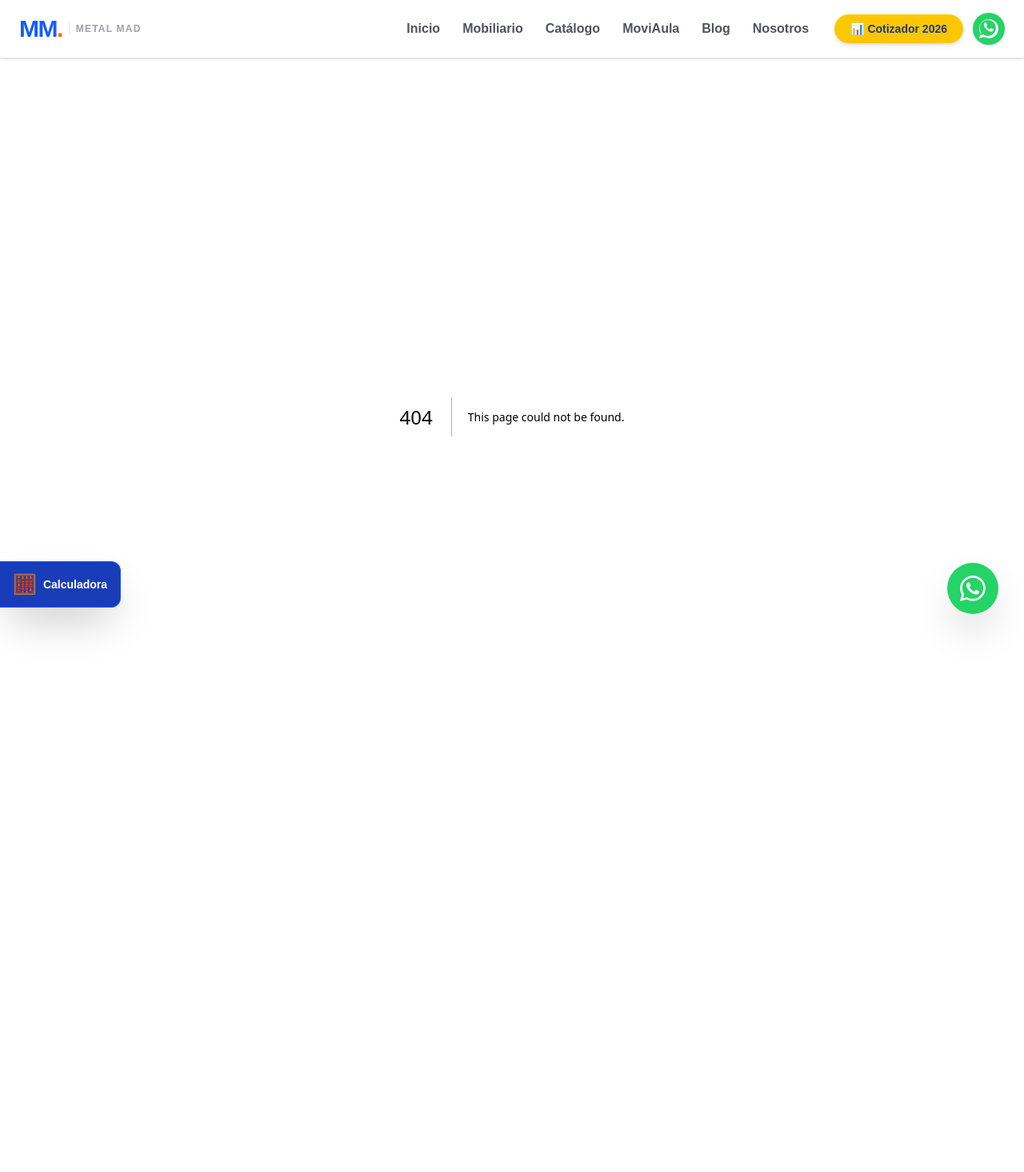
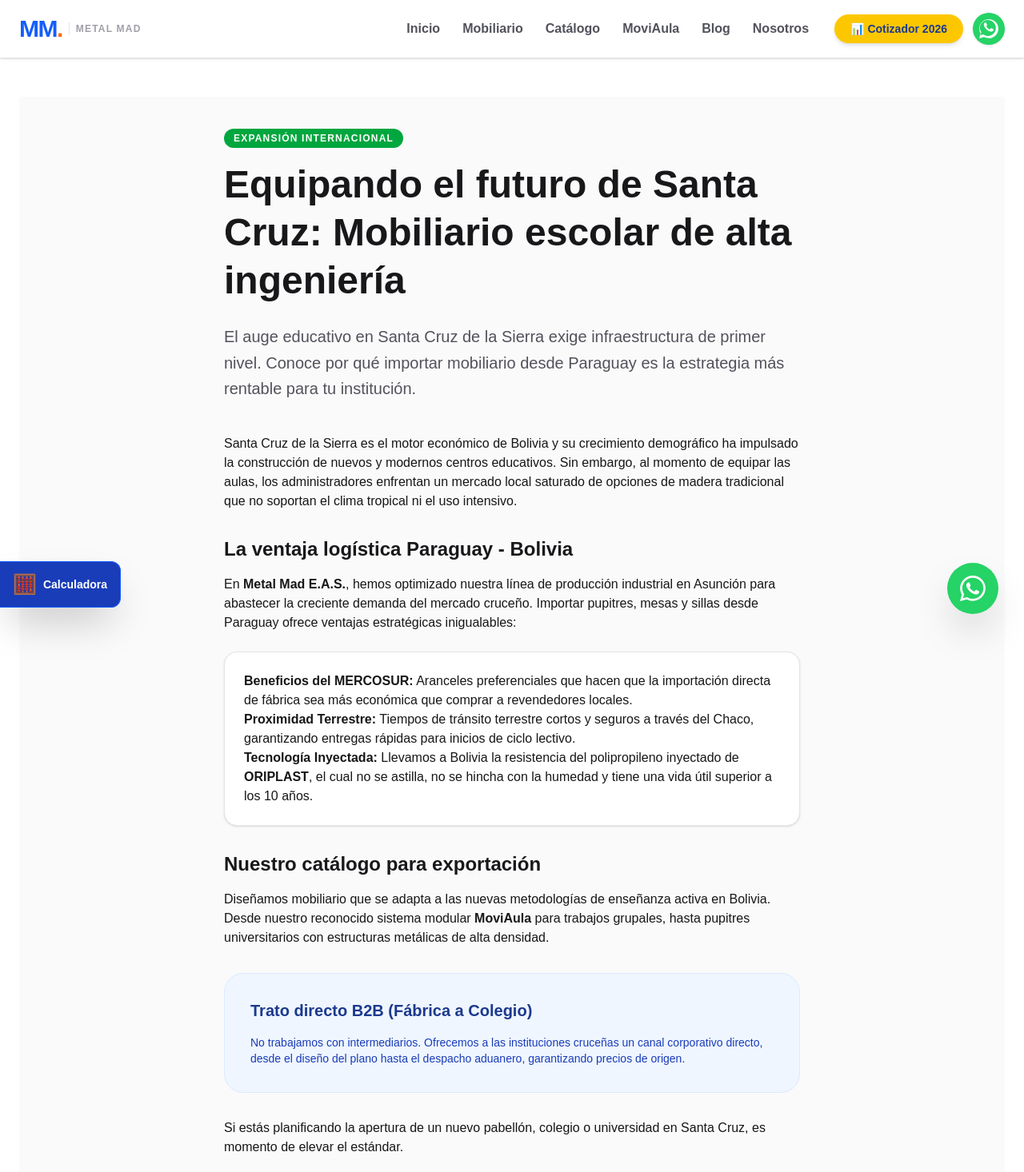
Before and after one commit to oscaramarilla/metal-mad-web, a Next.js app: page /santa-cruz-bolivia in a window 1280 px wide. Before the commit this address had no page. Shown: the top 1466 px of the page at 80% size. Before the commit the page ends 969 px from the top, so only its background shows below. Built offline with nearby package versions, Linux system fonts and the light colour scheme.

Commit message:
Nueva portada de blog y artículo de Santa Cruz

```diff
--- a/app/blog/page.tsx
+++ b/app/blog/page.tsx
@@ -3,12 +3,21 @@
 
 export const metadata: Metadata = {
   title: "Centro de Innovación Educativa | Metal Mad",
-  description: "Noticias oficiales, guías de licitación y recursos sobre mobiliario escolar de alta ingeniería en Paraguay.",
+  description: "Noticias oficiales, guías de licitación y recursos sobre mobiliario escolar de alta ingeniería en Paraguay y Bolivia.",
 };
 
 // 🧠 AQUÍ ESTÁ LA MAGIA: Tu Mini Base de Datos SEO
 // Cuando crees un nuevo artículo, solo agregas un bloque aquí y aparecerá automáticamente.
 const blogPosts = [
+  {
+    slug: "santa-cruz-bolivia",
+    tag: "Exportación B2B",
+    tagColor: "bg-green-600 text-white",
+    bgColor: "bg-zinc-800",
+    title: "Equipando el futuro de Santa Cruz, Bolivia",
+    description: "Conoce por qué importar mobiliario inyectado desde Paraguay es la estrategia más rentable para las nuevas instituciones cruceñas.",
+    size: "normal" // Ocupa 1 columna
+  },
   {
     slug: "comunicado-oriplast",
     tag: "Comunicado Oficial",
--- /dev/null
+++ b/app/santa-cruz-bolivia/page.tsx
@@ -0,0 +1,76 @@
+import { Metadata } from "next";
+import Link from "next/link";
+
+export const metadata: Metadata = {
+  title: "Mobiliario Escolar para Santa Cruz, Bolivia | Exportación Metal Mad",
+  description: "Guía para directores e inversionistas educativos en Santa Cruz de la Sierra. Descubre cómo importar pupitres inyectados y mesas escolares desde Paraguay.",
+};
+
+export default function SantaCruzBlog() {
+  return (
+    <article className="min-h-screen bg-zinc-50 font-sans pb-20 pt-10">
+      <div className="max-w-3xl mx-auto px-6">
+
+        <header className="mb-10">
+          <div className="flex items-center gap-2 mb-4">
+            <span className="bg-green-600 text-white text-xs font-bold px-3 py-1 rounded-full uppercase tracking-widest">Expansión Internacional</span>
+          </div>
+          <h1 className="text-4xl md:text-5xl font-black text-zinc-900 leading-tight mb-6">
+            Equipando el futuro de Santa Cruz: Mobiliario escolar de alta ingeniería
+          </h1>
+          <p className="text-xl text-zinc-600 leading-relaxed">
+            El auge educativo en Santa Cruz de la Sierra exige infraestructura de primer nivel. Conoce por qué importar mobiliario desde Paraguay es la estrategia más rentable para tu institución.
+          </p>
+        </header>
+
+        <div className="prose prose-lg prose-zinc max-w-none">
+          <p>
+            Santa Cruz de la Sierra es el motor económico de Bolivia y su crecimiento demográfico ha impulsado la construcción de nuevos y modernos centros educativos. Sin embargo, al momento de equipar las aulas, los administradores enfrentan un mercado local saturado de opciones de madera tradicional que no soportan el clima tropical ni el uso intensivo.
+          </p>
+
+          <h3 className="text-2xl font-bold text-zinc-900 mt-8 mb-4">La ventaja logística Paraguay - Bolivia</h3>
+          <p>
+            En <strong>Metal Mad E.A.S.</strong>, hemos optimizado nuestra línea de producción industrial en Asunción para abastecer la creciente demanda del mercado cruceño. Importar pupitres, mesas y sillas desde Paraguay ofrece ventajas estratégicas inigualables:
+          </p>
+          <ul className="bg-white p-6 rounded-2xl border border-zinc-200 shadow-sm my-6">
+            <li><strong>Beneficios del MERCOSUR:</strong> Aranceles preferenciales que hacen que la importación directa de fábrica sea más económica que comprar a revendedores locales.</li>
+            <li><strong>Proximidad Terrestre:</strong> Tiempos de tránsito terrestre cortos y seguros a través del Chaco, garantizando entregas rápidas para inicios de ciclo lectivo.</li>
+            <li><strong>Tecnología Inyectada:</strong> Llevamos a Bolivia la resistencia del polipropileno inyectado de <strong>ORIPLAST</strong>, el cual no se astilla, no se hincha con la humedad y tiene una vida útil superior a los 10 años.</li>
+          </ul>
+
+          <h3 className="text-2xl font-bold text-zinc-900 mt-8 mb-4">Nuestro catálogo para exportación</h3>
+          <p>
+            Diseñamos mobiliario que se adapta a las nuevas metodologías de enseñanza activa en Bolivia. Desde nuestro reconocido sistema modular <strong>MoviAula</strong> para trabajos grupales, hasta pupitres universitarios con estructuras metálicas de alta densidad.
+          </p>
+
+          <div className="bg-blue-50 p-8 rounded-3xl border border-blue-100 my-8">
+            <h4 className="text-blue-900 font-black text-xl mb-4">Trato directo B2B (Fábrica a Colegio)</h4>
+            <p className="text-blue-800 text-sm mb-0">
+              No trabajamos con intermediarios. Ofrecemos a las instituciones cruceñas un canal corporativo directo, desde el diseño del plano hasta el despacho aduanero, garantizando precios de origen.
+            </p>
+          </div>
+
+          <p>
+            Si estás planificando la apertura de un nuevo pabellón, colegio o universidad en Santa Cruz, es momento de elevar el estándar.
+          </p>
+
+          <div className="mt-12 bg-zinc-900 text-white p-8 rounded-3xl text-center shadow-2xl">
+            <h3 className="text-2xl font-black mb-4">¿Listo para equipar tu institución en Bolivia?</h3>
+            <p className="text-zinc-400 mb-6 text-sm">
+              Contacta directamente con nuestra dirección comercial para obtener tarifas de exportación FOB/CIF y descubre cómo optimizar tu presupuesto institucional.
+            </p>
+            <a
+              href="https://wa.me/595982451828?text=Hola,%20les%20escribo%20desde%20Santa%20Cruz,%20Bolivia.%20Deseo%20información%20sobre%20importación%20de%20mobiliario."
+              target="_blank"
+              rel="noopener noreferrer"
+              className="inline-block bg-yellow-400 hover:bg-yellow-500 text-zinc-900 font-black px-8 py-4 rounded-xl transition-all shadow-lg hover:scale-105"
+            >
+              SOLICITAR ASESORÍA DE EXPORTACIÓN
+            </a>
+          </div>
+
+        </div>
+      </div>
+    </article>
+  );
+}
```
